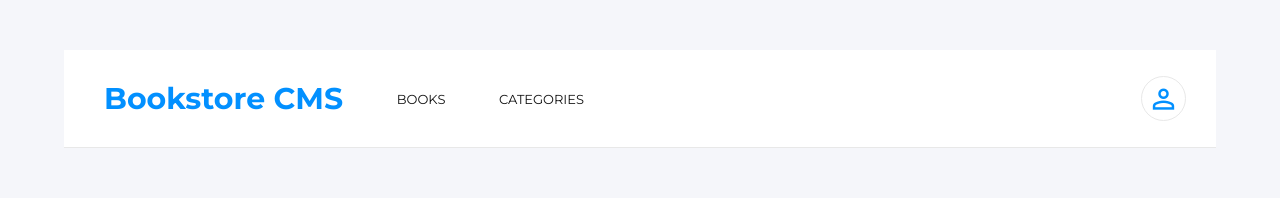
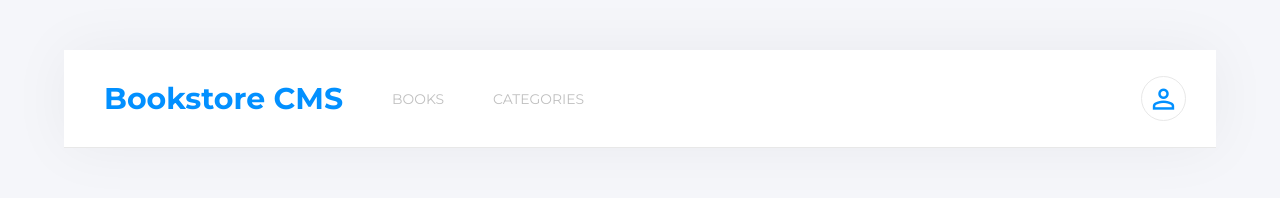
Before and after one commit to jmonto55/Bookstore, a React (Create React App) app: page / in a window 1280 px wide. Shown: the top 198 px of the page. Built offline with nearby package versions, Linux system fonts and the light colour scheme.

Commit message:
Add all components files

```diff
--- a/src/components/Navbar.jsx
+++ b/src/components/Navbar.jsx
@@ -3,16 +3,18 @@ import styles from '../sass/Navbar.module.scss';
 
 const Navbar = () => {
   const linkStyles = {
-    color: '#121212',
+    color: 'silver',
     textDecoration: 'none',
-    fontSize: '0.813rem',
+    fontSize: '0.87rem',
     fontFamily: 'Montserrat',
   };
+
   const userStyles = {
     color: '#0290ff',
     fontSize: '2rem',
     margin: 'auto',
   };
+
   return (
     <div className={styles.navbar_wrapper}>
       <nav className={styles.navbar}>
--- a/src/sass/App.scss
+++ b/src/sass/App.scss
@@ -11,4 +11,5 @@ body {
   max-width: 2440px;
   background-color: #fff;
   margin: 50px;
+  box-shadow: 0 0 60px 0 rgb(0 0 0 / 5%);
 }
--- a/src/sass/Navbar.module.scss
+++ b/src/sass/Navbar.module.scss
@@ -2,6 +2,7 @@
 
 .navbar_wrapper {
   border-bottom: solid 1px $line-grey;
+
   @include flex_box($padd: 10px, $marg: 0, $color: $lig-blue, $flex-d: row, $justify: center, $align: center);
 
   .navbar {
@@ -10,6 +11,7 @@
     .navbar_list {
       max-width: 500px;
       width: 60%;
+
       @include flex_box($padd: 10px, $marg: 0, $color: $lig-blue, $flex-d: row, $justify: space-between, $align: center);
 
       .navbar_brand {
--- a/src/sass/_vars&mixins.scss
+++ b/src/sass/_vars&mixins.scss
@@ -12,7 +12,7 @@ $xlg-fs: 2rem;
 $lig-blue: #0290ff;
 $drk-blue: #4386bf;
 $black-two: #121212;
-$grey: #888888;
+$grey: #888;
 $lig-pink: #c4c4c4;
 $line-grey: #e8e8e8;
 $white: #fff;
@@ -20,7 +20,7 @@ $white: #fff;
 // Mixins
 @mixin flex_box($padd: 0, $marg: 0, $color: $black-two, $flex-d: column, $justify: center, $align: center, $wdth: 100%) {
   padding: $padd;
-  margin:$marg;
+  margin: $marg;
   width: $wdth;
   display: flex;
   flex-direction: $flex-d;
```
Also changed, not shown: .stylelintrc.json, src/components/Book.jsx (added), src/components/BookList.jsx (added), src/components/BookMain.jsx (added), src/components/BookStat.jsx (added), src/components/BookstoreLogic.jsx (added), src/components/FormAddBook.jsx (added).
